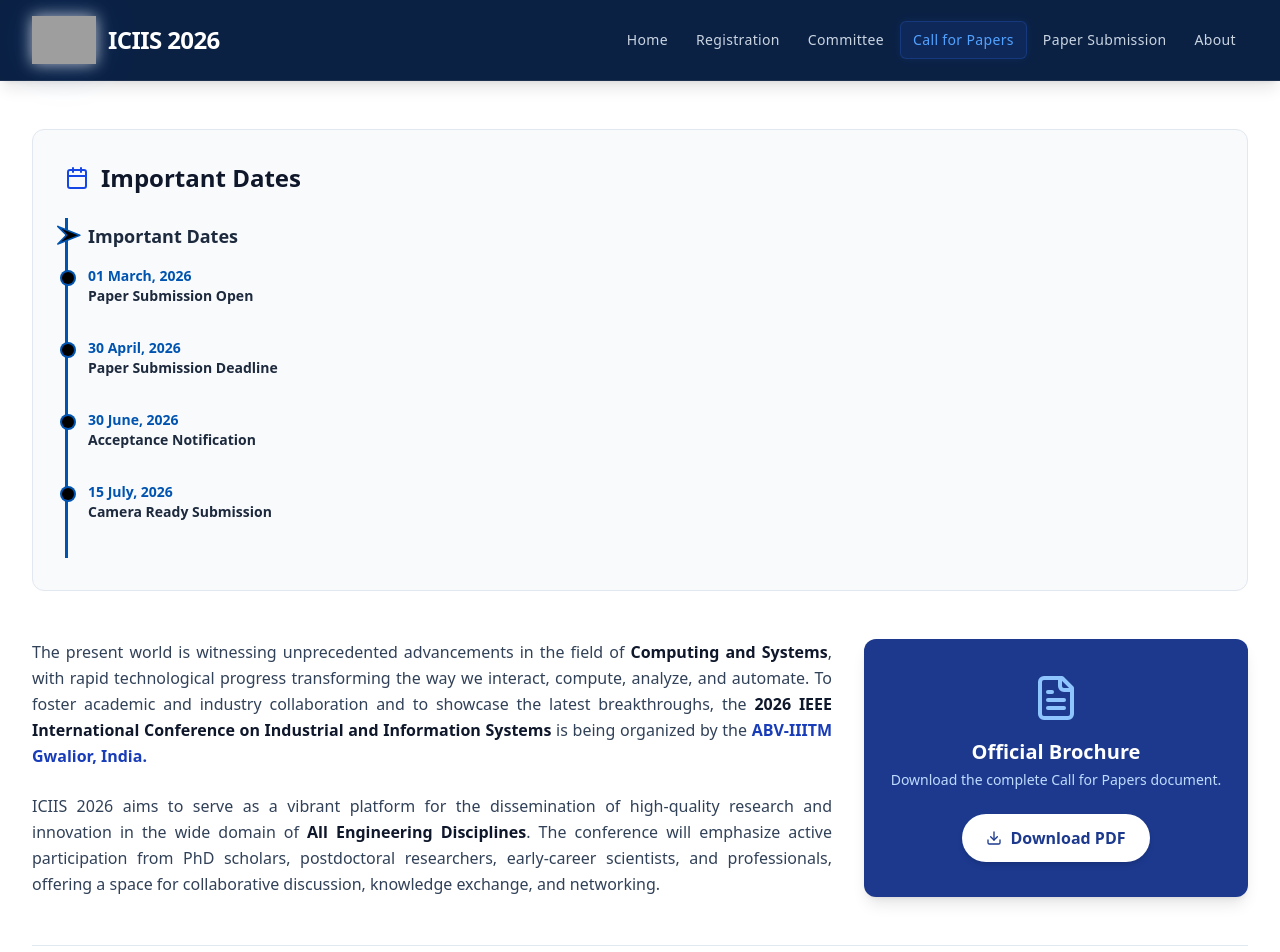
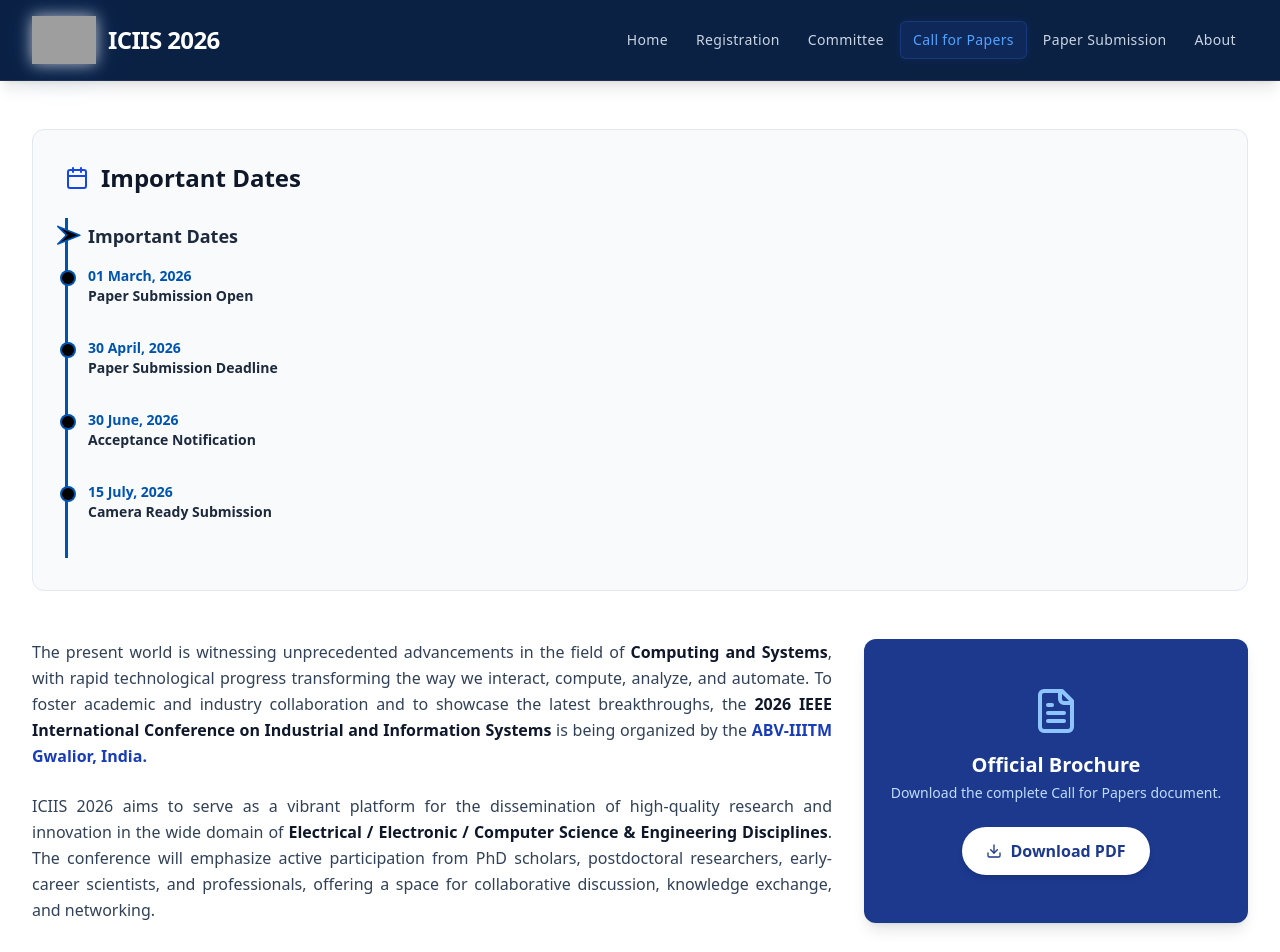
Before and after one commit to Utkarsh-sharma47/ICIIS-2026, a React (Vite) app: page /cfp in a window 1280 px wide. Shown: the top 952 px of the page. Built offline with nearby package versions, Linux system fonts and the light colour scheme; grey boxes are pictures that could not be loaded.

Commit message:
fix: update conference description to specify Electrical / Electronic / Computer Science & Engineering Disciplines

```diff
--- a/src/pages/CFP.jsx
+++ b/src/pages/CFP.jsx
@@ -62,7 +62,7 @@ function CFP() {
                             The present world is witnessing unprecedented advancements in the field of <span className="font-bold text-slate-900">Computing and Systems</span>, with rapid technological progress transforming the way we interact, compute, analyze, and automate. To foster academic and industry collaboration and to showcase the latest breakthroughs, the <span className="font-bold text-slate-900">2026 IEEE International Conference on Industrial and Information Systems</span> is being organized by the <span className="font-bold text-blue-800">ABV-IIITM Gwalior, India.</span>
                         </p>
                         <p>
-                            ICIIS 2026 aims to serve as a vibrant platform for the dissemination of high-quality research and innovation in the wide domain of <span className="font-bold text-slate-900">All Engineering Disciplines</span>. The conference will emphasize active participation from PhD scholars, postdoctoral researchers, early-career scientists, and professionals, offering a space for collaborative discussion, knowledge exchange, and networking.
+                            ICIIS 2026 aims to serve as a vibrant platform for the dissemination of high-quality research and innovation in the wide domain of <span className="font-bold text-slate-900">Electrical / Electronic / Computer Science & Engineering Disciplines</span>. The conference will emphasize active participation from PhD scholars, postdoctoral researchers, early-career scientists, and professionals, offering a space for collaborative discussion, knowledge exchange, and networking.
                         </p>
                     </div>
 
```
